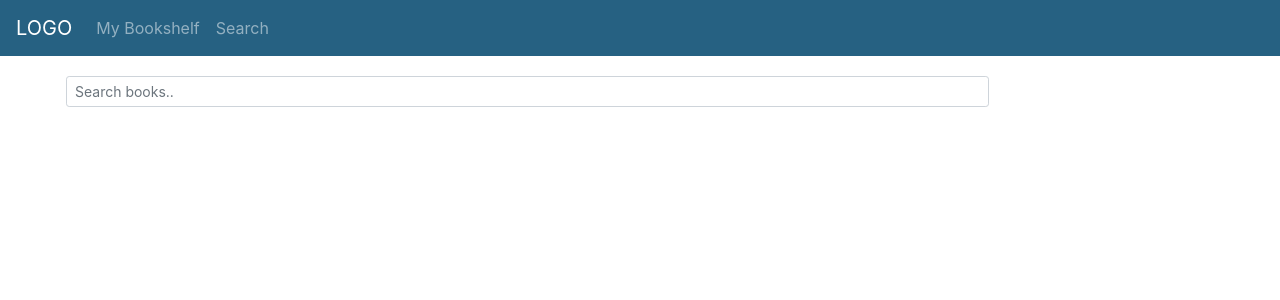
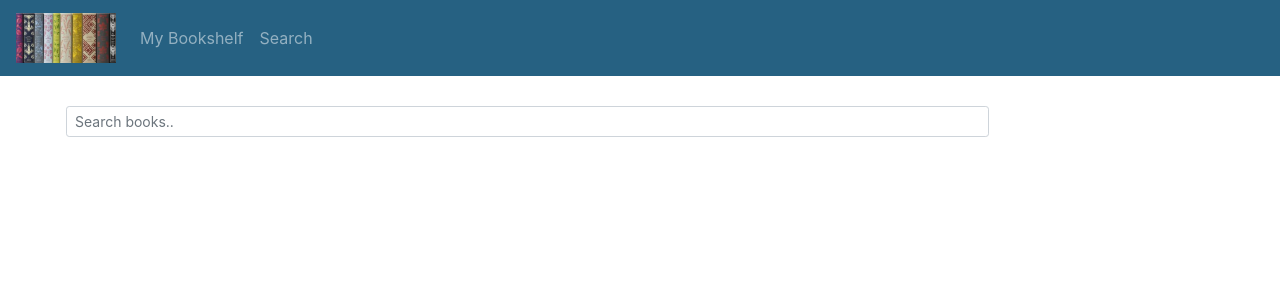
Before and after one commit to tomomiWH/bookstore, a React (Create React App) app: page / in a window 1280 px wide. Shown: the top 300 px of the page. Built offline with nearby package versions, Linux system fonts and the light colour scheme.

Commit message:
css update

```diff
--- a/src/components/BookDetails/BookDetails.css
+++ b/src/components/BookDetails/BookDetails.css
@@ -1,4 +1,6 @@
 .book-details-display {
   padding-left: 50px;
   margin-top: 120px;
+  margin-bottom: 50px;
+  font-size: 16px;
 }
--- a/src/components/BookDetails/BookDetails.jsx
+++ b/src/components/BookDetails/BookDetails.jsx
@@ -66,12 +66,12 @@ class BookDetails extends Component {
             className="mb-3"
           />
         </div>
-        <h5>{book.title}</h5>
+        <h5>{book.title && book.title}</h5>
         <p>
-          <strong>Author:</strong> {book.authors}
+          <strong>Author:</strong> {book.authors && book.authors}
         </p>
         <div>
-          <p>{book.description}</p>
+          <p>{book.description && book.description}</p>
         </div>
         <div>
           <p>
--- a/src/components/Bookshelf/Bookshelf.css
+++ b/src/components/Bookshelf/Bookshelf.css
@@ -2,3 +2,7 @@
   padding-left: 50px;
   margin-top: 120px;
 }
+
+.bookshelf-list {
+  margin-top: 18px;
+}
--- a/src/components/Bookshelf/Bookshelf.jsx
+++ b/src/components/Bookshelf/Bookshelf.jsx
@@ -16,7 +16,7 @@ function BookshelfCategory(props) {
         //console.log(bookKey);
         return (
           <div className="col" key={bookKey}>
-            <div className="">
+            <div className="bookshelf-list">
               <Link to={link}>
                 <img
                   // test to see if book.imageLinks is there then show thumnails
@@ -27,10 +27,10 @@ function BookshelfCategory(props) {
                 />
               </Link>
               <h5>
-                <Link to={link}>{book.title}</Link>
+                <Link to={link}>{book.title && book.title}</Link>
               </h5>
               <div>
-                <span className="h6">by {book.authors}</span>
+                <span className="h6"> {book.authors && book.authors}</span>
               </div>
               <div>
                 <label className="mr-2" htmlFor={book.id}>
--- a/src/components/Navbar/NavBar.css
+++ b/src/components/Navbar/NavBar.css
@@ -25,3 +25,10 @@
 .nav-bar {
   display: block;
 }
+.booklogo {
+  display: inline-block;
+  vertical-align: top;
+  width: 100px;
+
+  margin-right: 0px;
+}
--- a/src/components/Navbar/Navbar.jsx
+++ b/src/components/Navbar/Navbar.jsx
@@ -1,13 +1,14 @@
 import React from "react";
 import { NavLink } from "react-router-dom";
 import "./NavBar.css";
+import booklogo from "./book-logo.png";
 
 const NavBar = props => {
   return (
     <div class="">
       <nav className="navbar navbar-expand-lg navbar-dark bg-primary mb-4 custom-nav sticky">
         <NavLink to="/" className="navbar-brand book-logo">
-          LOGO
+          <img className="booklogo" src={booklogo} alt="booklogo" />
         </NavLink>
 
         <ul className="navbar-nav mr-auto mt-2 mt-lg-0">
--- a/src/components/Search/Search.css
+++ b/src/components/Search/Search.css
@@ -7,5 +7,10 @@
   margin: auto;
 
   width: 100%;
-  margin-top: 20px;
+  margin-top: 50px;
 }
+
+.search-result-display {
+  display: block;
+  margin-top: 18px;
+}
--- a/src/components/Search/Search.jsx
+++ b/src/components/Search/Search.jsx
@@ -76,7 +76,7 @@ class Search extends Component {
             const link = "/book/" + book.id;
             return (
               <div className="col" key={bookKey}>
-                <div className="">
+                <div className="search-result-display">
                   <Link to={link}>
                     <img
                       // test to see if book.imageLinks is there then show thumnails
@@ -87,10 +87,10 @@ class Search extends Component {
                     />
                   </Link>
                   <h5>
-                    <Link to={link}>{book.title}</Link>
+                    <Link to={link}>{book.title && book.title}</Link>
                   </h5>
                   <div>
-                    <span className="h6">by {book.authors}</span>
+                    <span className="h6">{book.authors && book.authors}</span>
                   </div>
                   <br />
                 </div>
```
Also changed, not shown: src/components/CurrentlyReading/CurrentlyReading.jsx (deleted), src/components/Read/Read.jsx (deleted), src/components/WantToRead/WatntToRead.jsx (deleted).
